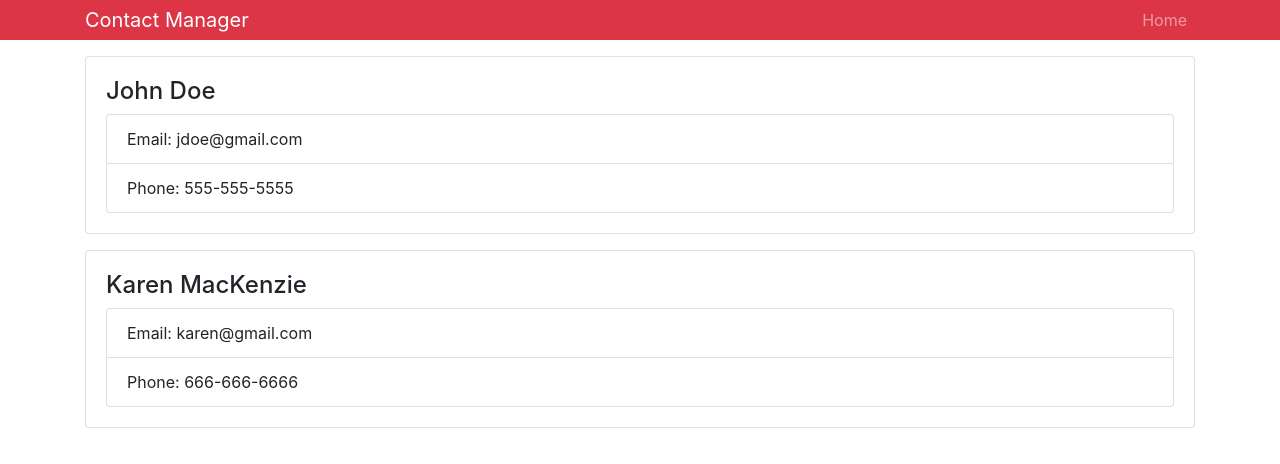
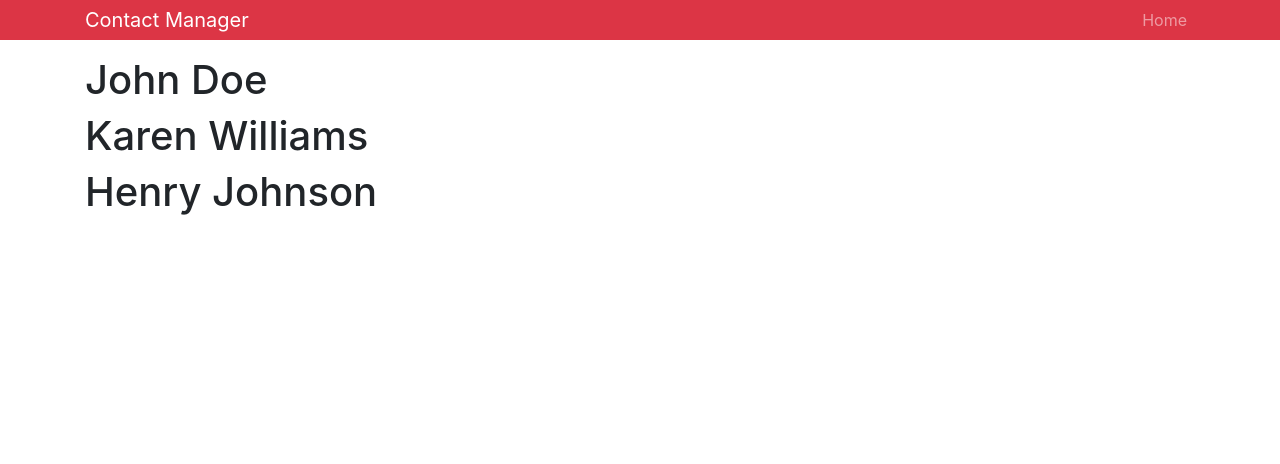
Before and after one commit to coder-log/contactmanager, a React (Create React App) app: page / in a window 1280 px wide. Shown: the top 464 px of the page. Built offline with nearby package versions, Linux system fonts and the light colour scheme.

Commit message:
looping through state in contacts.js with map to render contacts

```diff
--- a/src/App.js
+++ b/src/App.js
@@ -1,5 +1,5 @@
 import React, { Component } from 'react';
-import Contact from './components/Contact';
+import Contacts from './components/Contacts';
 import Header from './components/Header';
 import './App.css';
 import 'bootstrap/dist/css/bootstrap.min.css';
@@ -10,8 +10,7 @@ class App extends Component {
       <div className="App">
         <Header branding="Contact Manager" />
         <div className="container">
-        <Contact name = "John Doe" email = "jdoe@gmail.com" phone = "555-555-5555"/>
-        <Contact name = "Karen MacKenzie" email = "karen@gmail.com" phone = "666-666-6666"/>
+        <Contacts />
         </div>
       </div>
     );
--- a/src/components/Contact.js
+++ b/src/components/Contact.js
@@ -18,7 +18,7 @@ export default class Contact extends Component {
 }
 
 Contact.propTypes = {
-  name: PropTypes.string.isRequired,
-  email: PropTypes.string.isRequired,
-  phone: PropTypes.string.isRequired,
+  // name: PropTypes.string.isRequired,
+  // email: PropTypes.string.isRequired,
+  // phone: PropTypes.string.isRequired,
 }
--- /dev/null
+++ b/src/components/Contacts.js
@@ -0,0 +1,44 @@
+import React, { Component } from 'react'
+
+class Contacts extends Component {
+    constructor(){
+        super();
+        this.state = {
+            contacts: [
+                {
+                    id:1,
+                    name: 'John Doe',
+                    email: 'jdoe@gmail.com',
+                    phone: '555-555-5555'
+                },
+
+                {
+                    id:2,
+                    name: 'Karen Williams',
+                    email: 'karen@gmail.com',
+                    phone: '555-555-1111'
+                },
+
+                {
+                    id:3,
+                    name: 'Henry Johnson',
+                    email: 'henry@gmail.com',
+                    phone: '222-555-1111'
+                }
+            ]
+        }
+    }
+  render() {
+      const { contacts } = this.state;
+
+    return (
+      <div>
+       {contacts.map(contact=>(
+           <h1>{contact.name}</h1>
+       ))}
+      </div>
+    )
+  }
+}
+
+export default Contacts;
```
